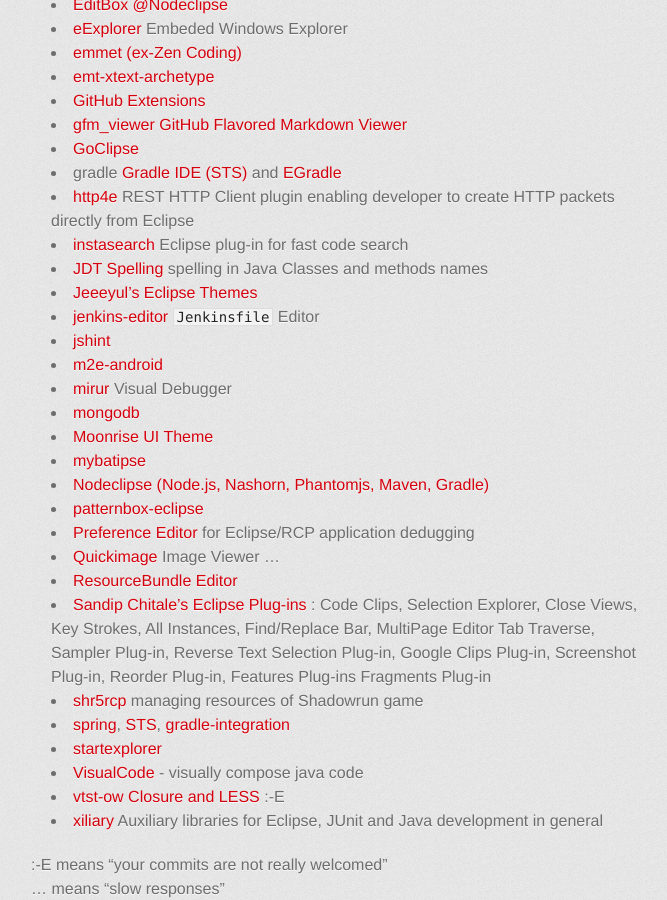
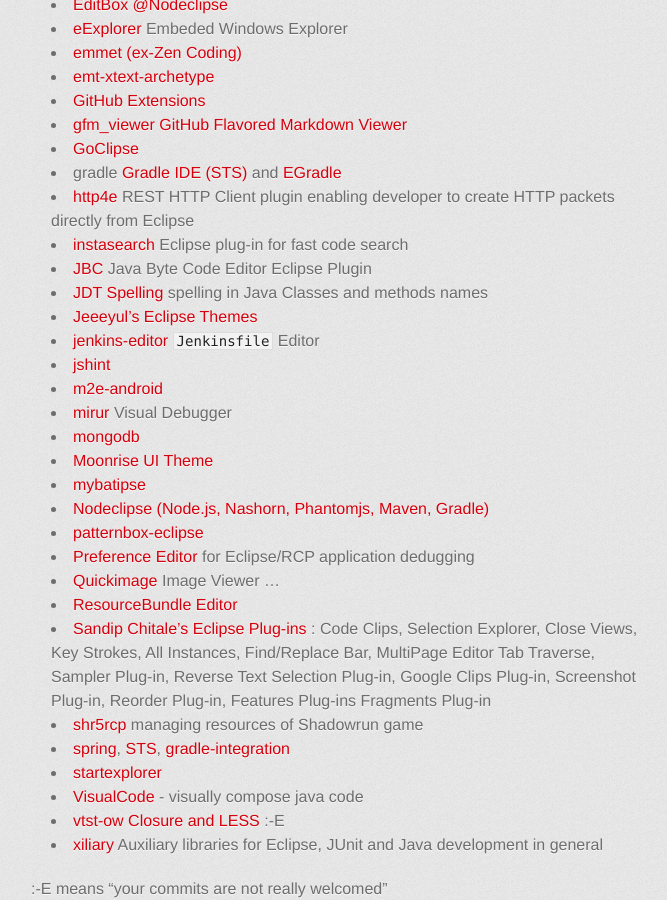
Before and after one commit to with-Eclipse/with-eclipse.github.io, a Jekyll site: the page built from index.md, in a window 1280 px wide and 900 px high, scrolled down 2755 px. Shown: the whole window, without its empty margins (299-966 px from the left). Built offline with Jekyll 4.4.1, drawn with Linux system fonts in a browser that asks for light colours; Markdown is read by kramdown in place of the engine named in the settings; comment, search, counter and statistics services are not loaded.

Commit message:
JBC Java Byte Code Editor Eclipse Plugin
ref https://github.com/itemis/jbc/pull/3

```diff
--- a/index.md
+++ b/index.md
@@ -122,6 +122,7 @@ Just use code snippet below:
 - gradle [Gradle IDE (STS)](https://github.com/spring-projects/eclipse-integration-gradle) and [EGradle](https://github.com/de-jcup/egradle)
 - [http4e](https://github.com/nextinterfaces/http4e) REST HTTP Client plugin enabling developer to create HTTP packets directly from Eclipse
 - [instasearch](https://github.com/ajermakovics/eclipse-instasearch) Eclipse plug-in for fast code search
+- [JBC](https://github.com/itemis/jbc) Java Byte Code Editor Eclipse Plugin
 - [JDT Spelling](https://github.com/hendrens/jdt.spelling) spelling in Java Classes and methods names
 - [Jeeeyul's Eclipse Themes](https://github.com/jeeeyul/eclipse-themes)
 - [jenkins-editor](https://github.com/de-jcup/eclipse-jenkins-editor) `Jenkinsfile` Editor
```
